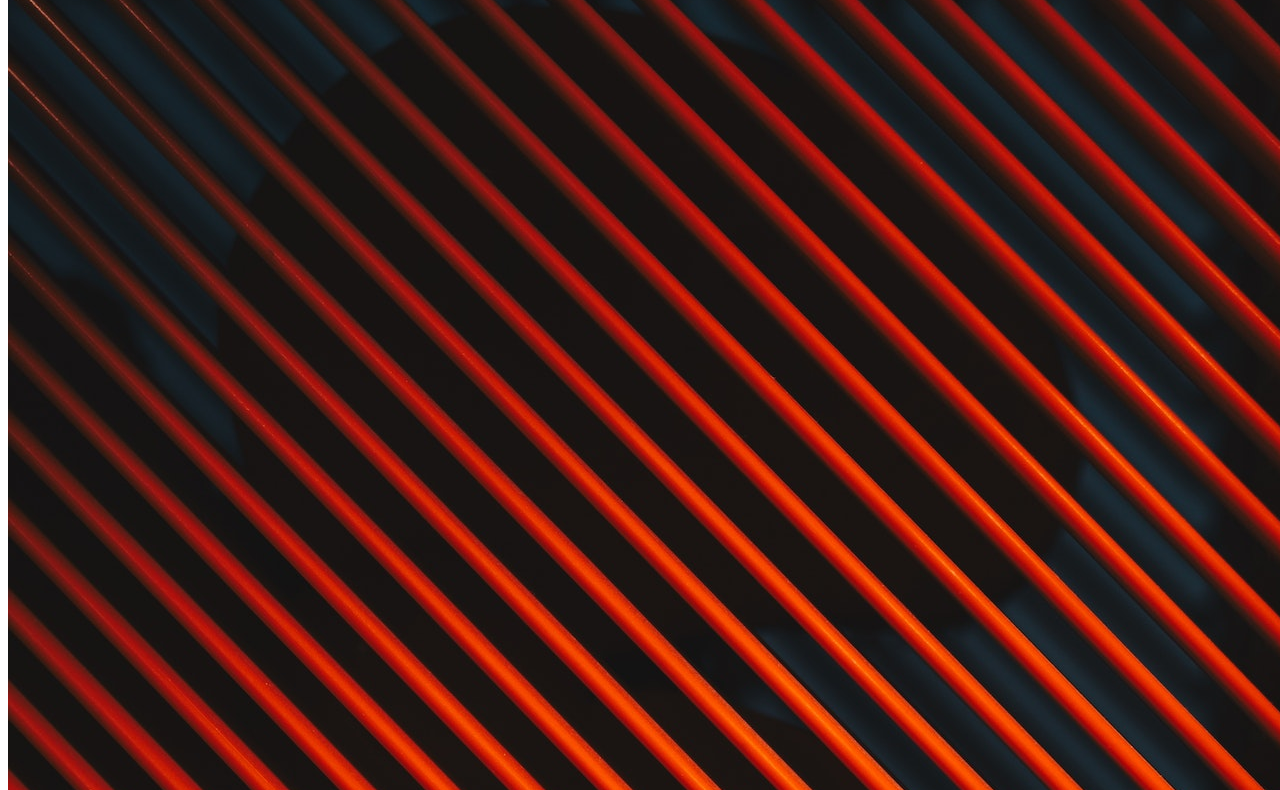
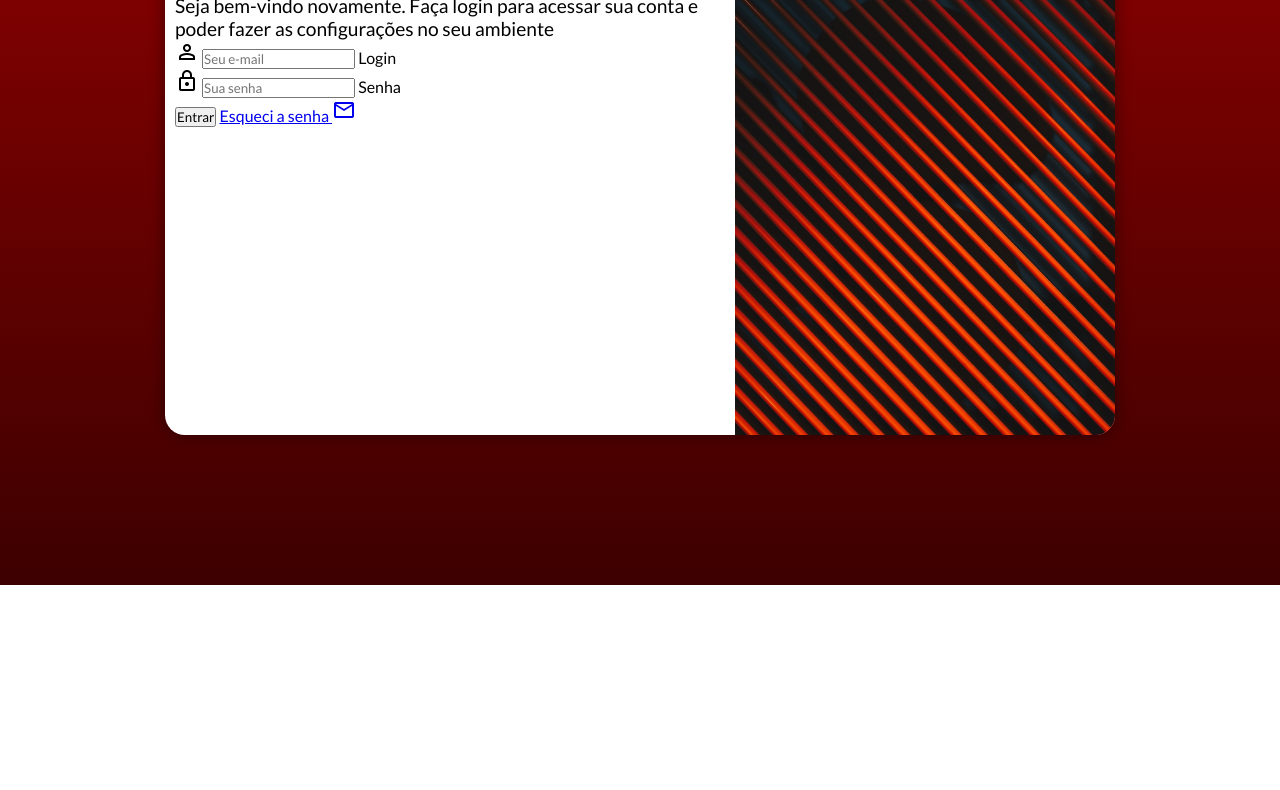
Before and after one commit to Artu-Dev/Project-login, a plain HTML site: page index.html in a window 1280 px wide. Shown: the part 215-1005 px from the top of the page. After the commit the page ends 800 px from the top, so only its background shows below. Drawn offline with nearby package versions, Linux system fonts and the light colour scheme.

Commit message:
form added

```diff
--- /dev/null
+++ b/css/mediaquery.css
@@ -0,0 +1,42 @@
+@charset "UTF-8";
+
+@media screen and (min-width: 768px) and (max-width: 992px) {
+    body {
+        background: linear-gradient(to top, var(--clr-red01), var(--clr-red02));
+    }
+    section#login {
+        width: 80vw;
+        display: flex;
+    }
+    section div#login-img {
+        width: 30%;
+        height: 100%;
+    }
+    section div#login-form {
+        width: 70%;
+    }
+}
+
+@media screen and (min-width: 992px) {
+    body {
+        background: linear-gradient(to top, var(--clr-red01), var(--clr-red02));
+    }
+    section#login {
+        width: 950px;
+        display: flex;
+        flex-direction: row-reverse;
+    }
+    section div#login-img {
+        width: 40%;
+        height: 100%;
+    }
+    section div#login-form {
+        width: 60%;
+    }
+    div#login-form h1 {
+        font-size: 2em;
+    }
+    div#login-form p {
+        font-size: 1.2em;
+    }
+}
--- a/css/style.css
+++ b/css/style.css
@@ -1,7 +1,63 @@
 @charset "UTF-8";
+@import url('https://fonts.googleapis.com/css2?family=Lato:wght@300;400;700;900&display=swap');
 
 :root {
     --clr-red01: #3D0000;
     --clr-red02: #950101;
     --clr-red03: #FF0000;
 }
+
+*{
+    margin: 0;
+    padding: 0;
+    box-sizing: border-box;
+    font-family: 'Lato', sans-serif;
+}
+
+html {
+    height: 100%;
+}
+
+body {
+    background: var(--clr-red01);
+}
+
+main {
+    height: 100vh;
+    width: 100vw;
+    display: flex;
+    align-items: center;
+    justify-content: center;
+}
+
+section#login {
+    background: white;
+    border-radius: 20px;
+    width: 250px;
+    height: 500px;
+    overflow: hidden;
+    box-shadow: 0 0 15px rgba(0, 0, 0, 0.45);
+    transition: width .3s, height .3s;
+    transition-timing-function: ease;
+}
+
+section div#login-img {
+    display: block;
+    height: 200px;
+    background:  var(--clr-red03) url('../img/pexels-joão-jesus-925711.jpg') no-repeat center top;
+    background-size: cover;
+}
+
+section div#login-form {
+    display: block;
+    padding: 10px;
+}
+
+div#login-form h1 {
+    text-align: center;
+    margin-bottom: 10px;
+}
+
+div#login-form p {
+    font-size: 0.8em;
+}
--- a/index.html
+++ b/index.html
@@ -5,19 +5,32 @@
     <meta http-equiv="X-UA-Compatible" content="IE=edge">
     <meta name="viewport" content="width=device-width, initial-scale=1.0">
     <link rel="stylesheet" href="css/style.css">
+    <link rel="stylesheet" href="css/mediaquery.css">
+    <link href="https://fonts.googleapis.com/css2?family=Material+Symbols+Outlined:opsz,wght,FILL,GRAD@40,500,1,200" rel="stylesheet"/>
     <title>Login page</title>
 </head>
 <body>
     <main>
         <section id="login">
-            <div id="login-img">
-                <img src="img/pexels-joão-jesus-925711.jpg" alt="">
-            </div>
+            <div id="login-img"></div>
             <div id="login-form">
                 <h1>Entrar</h1>
                 <p>Seja bem-vindo novamente. Faça login para acessar sua conta e poder fazer as configurações no seu ambiente</p>
-                <form action="login.php" action="post">
-
+                <form action="login.php" action="post" autocomplete="on">
+                    <div class="login-area">
+                        <span class="material-symbols-outlined">person</span>
+                        <input type="text" name="login" id="ilogin" placeholder="Seu e-mail" autocomplete="email" required>
+                        <label for="ilogin">Login</label>
+                    </div>
+                    <div class="login-area">
+                        <span class="material-symbols-outlined">lock</span>
+                        <input type="password" name="senha" id="isenha" placeholder="Sua senha" autocomplete="current-password" minlength="8" maxlength="20" required>
+                        <label for="isenha">Senha</label>
+                    </div>
+                    <input type="submit" value="Entrar">
+                    <a href="#">
+                        Esqueci a senha <span class="material-symbols-outlined">mail</span>
+                    </a>
                 </form>
             </div>
         </section>
```
